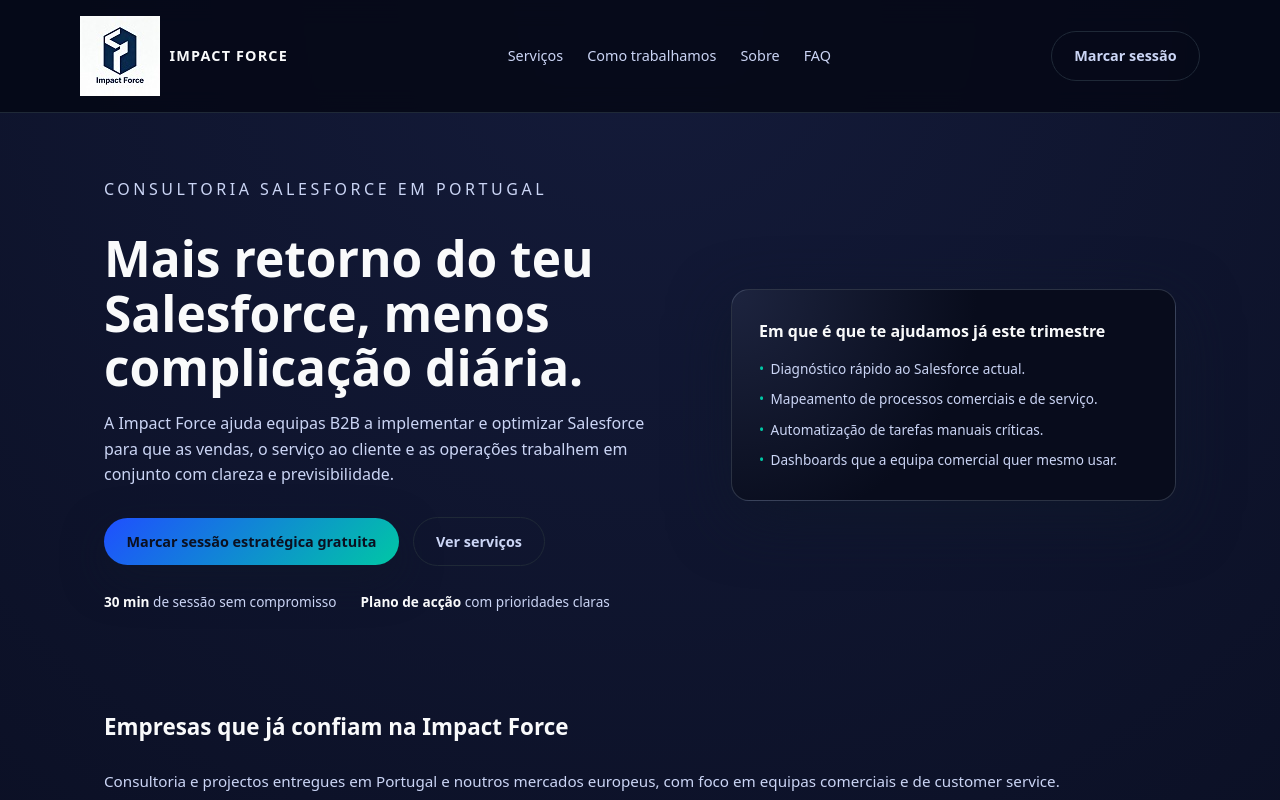
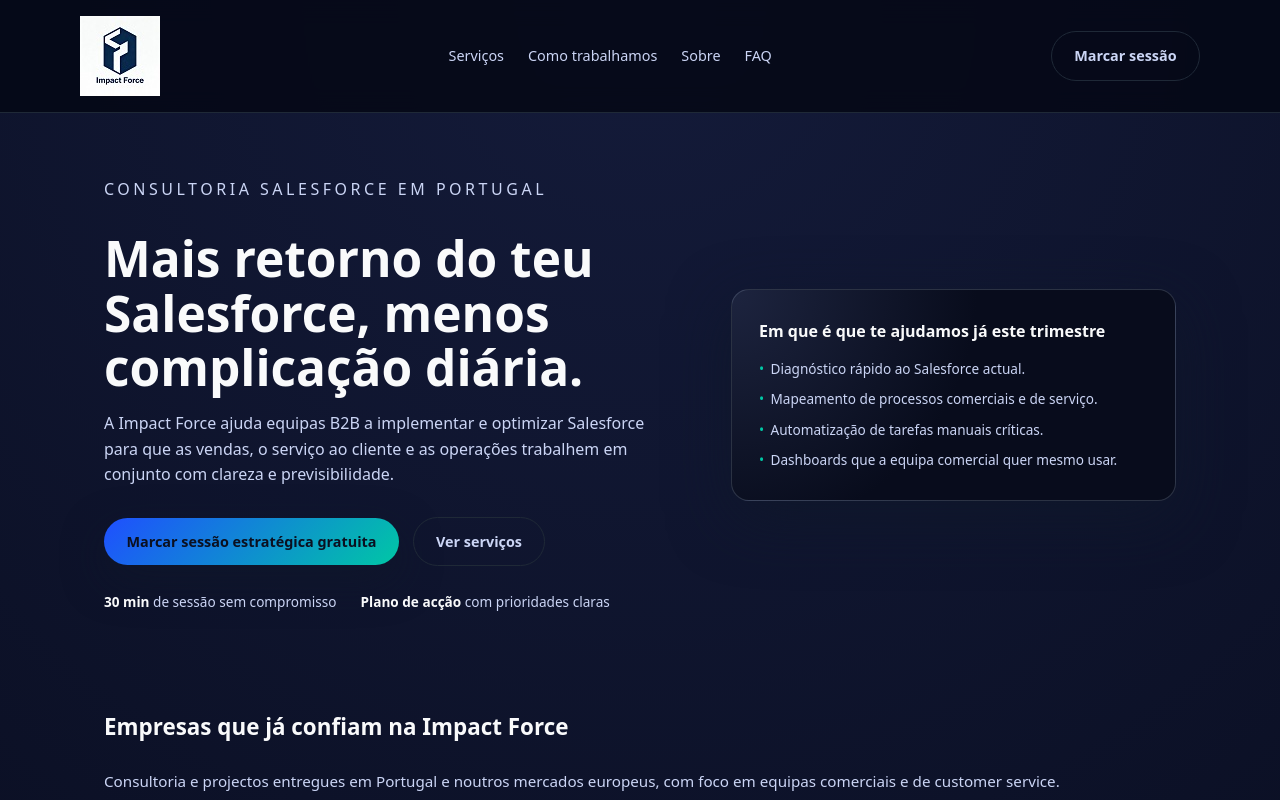
Before and after one commit to zazzouneto/impact-force-site, a plain HTML site: page index.html in a window 1280 px wide. Shown: the top 800 px of the page. Drawn offline with Linux system fonts and the light colour scheme.

Commit message:
Update index.html

```diff
--- a/index.html
+++ b/index.html
@@ -342,7 +342,7 @@
   <img src="8a298b49-b91f-4588-800a-27e4b58e208c.jpg"
        alt=""
        class="brand-logo">
-         <div class="brand-name">Impact Force</div>
+         <div class="brand-name"></div>
 </div>
     <nav class="nav-links" aria-label="Navegação principal">
       <a href="#servicos">Serviços</a>
```
